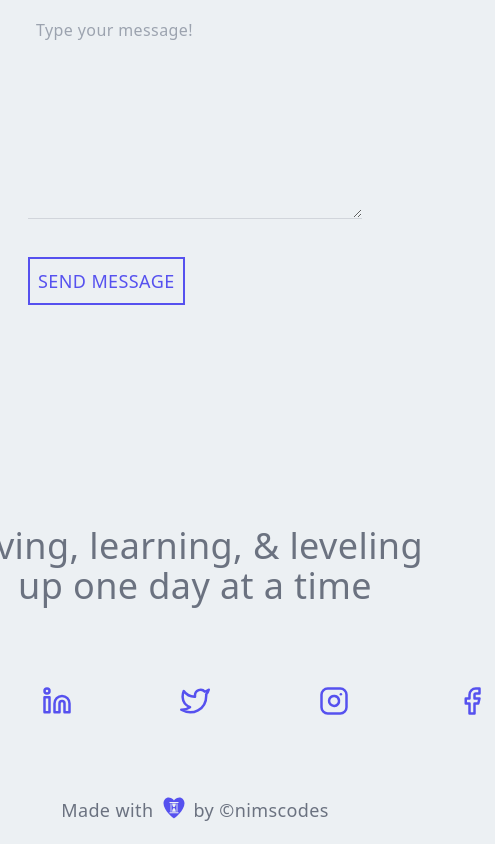
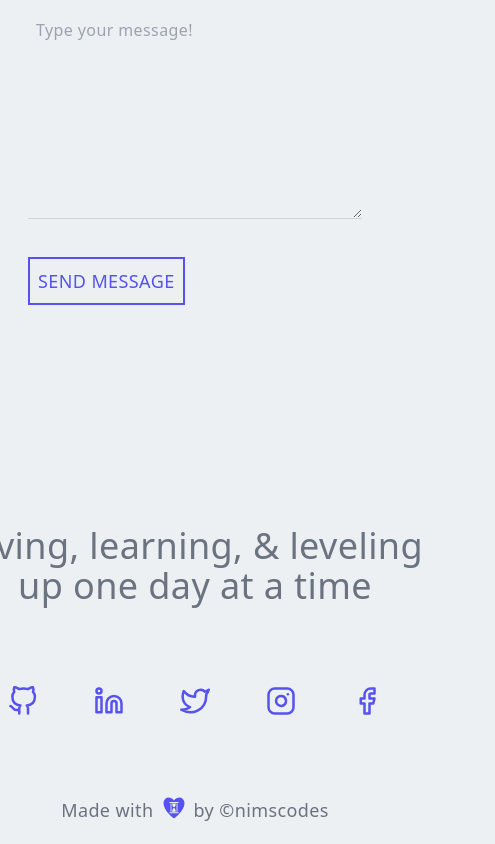
Before and after one commit to nimscodes/portfolio-next, a Next.js app: page / in a window 390 px wide. Shown: the part 4919-5763 px from the top of the page, 495 px wide, since content can reach past the window. Built offline with nearby package versions, Linux system fonts and the light colour scheme.

Commit message:
modifications

```diff
--- a/components/Footer.jsx
+++ b/components/Footer.jsx
@@ -21,7 +21,7 @@ const Footer = () => {
             Living, learning, & leveling up one day at a time
           </h2>
         </div>
-        <div className="md:hidden flex items-center justify-between w-[600px] text-[#5651ef]">
+        <div className="md:hidden flex items-center justify-between text-[#5651ef] gap-10">
           <Link
             href="https://github.com/nimscodes"
             target="_blank"
```
